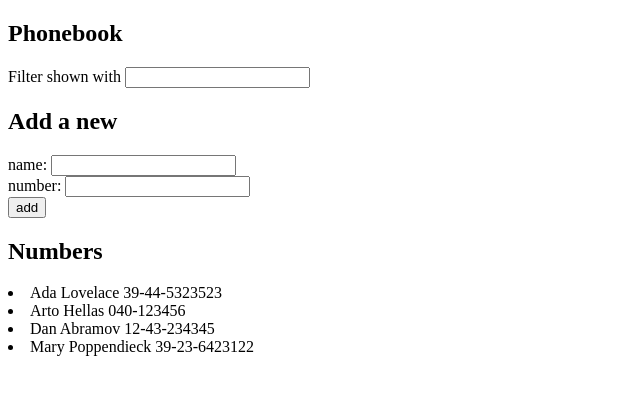
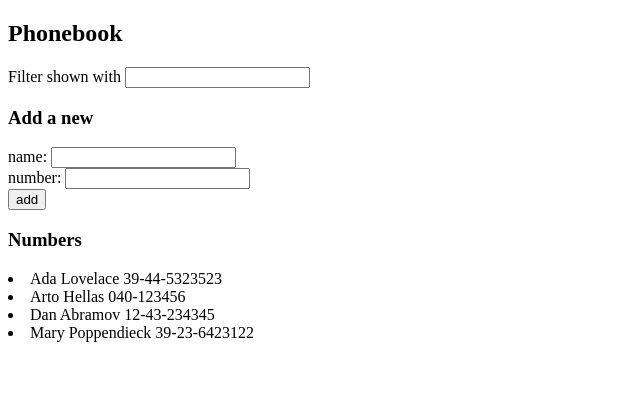
Before and after one commit to elber01/FSOdata, a React app in the folder part2/agenda/: page / in a window 1280 px wide. Shown: the top 394 px of the page, without its empty margins (0-640 px from the left). Built offline with nearby package versions, Linux system fonts and the light colour scheme; the HTML template or start-up script is replaced by a standard one.

Commit message:
2.10 Done

```diff
--- a/part2/agenda/src/App.jsx
+++ b/part2/agenda/src/App.jsx
@@ -2,6 +2,8 @@
 import { useState } from 'react'
 
 const App = () => {
+
+  /// List of app hooks
   const [persons, setPersons] = useState([
     { name: 'Arto Hellas',
       number: '040-123456'
@@ -15,17 +17,15 @@ const App = () => {
   const [newNumber, setNewNumber] = useState('')
   const [filter, setFilter] = useState('')
 
-
+///Handleres for input changes
   //Handle name change
   const handleNameChange = (event) => {
     setNewName(event.target.value)
   }
-
   //Handle number change
   const handleNumberChange = (event) => {
     setNewNumber(event.target.value)
   }
-
  //Filter shown with input value
 const handleFilterChange = (event) => {
   const valueFilter = setFilter (event.target.value)
@@ -39,12 +39,10 @@ const handleFilterChange = (event) => {
      alert(`${newName} name already exist on the agenda`)
       return
     }
-
     const personObject = {
       name: newName,
       number: newNumber
     }
-
     //Update the list of persons to show
     setPersons(persons.concat(personObject))
     setNewName('')
@@ -60,26 +58,46 @@ const personsToShow = [...persons]
   a.name.localeCompare(b.name, undefined, { sensitivity: 'base' })
 )
 
-  return (
+
+//Component rendering
+const Filter = ({filter, handleFilterChange}) => (
   <div>
-      <h2>Phonebook</h2>
+    Filter shown with <input value={filter} onChange={handleFilterChange}/>
+  </div>
+)
+const Personform = ({addPerson, newName, handleNameChange, newNumber, handleNumberChange}) => (
   <form onSubmit={addPerson}>
-        <div>Filter shown with <input value={filter} onChange={handleFilterChange}/></div>
-
-        <h2>Add a new</h2>
     <div>
       name: <input value={newName} onChange={handleNameChange}/>
    </div>
     <div>
-            number: <input  value= {newNumber} onChange={handleNumberChange} />
+      number: <input  value= {newNumber} onChange={handleNumberChange}/>
     </div>
     <div>
       <button type="submit">add</button>
     </div>
   </form>
-      <h2>Numbers</h2>
+)
 
-     <div>{personsToShow.map(person => <li key={person.name}>{person.name} {person.number}</li>)}</div>
+const Persons = ({personsToShow}) => (
+  <div>
+    {personsToShow.map(person =>
+      <li key={person.name}>{person.name} {person.number}</li>
+    )}
+  </div>
+)
+
+  return (
+    <div>
+      <h2>Phonebook</h2>
+
+     <Filter filter={filter} handleFilterChange={handleFilterChange} />
+
+        <h3>Add a new</h3>
+        <Personform addPerson={addPerson} newName={newName} handleNameChange={handleNameChange} newNumber={newNumber} handleNumberChange={handleNumberChange}/>
+        <h3>Numbers</h3>
+
+ <Persons personsToShow={personsToShow} />
 
     </div>
   )
```
Lines whose indentation alone changed are shown as unchanged.
